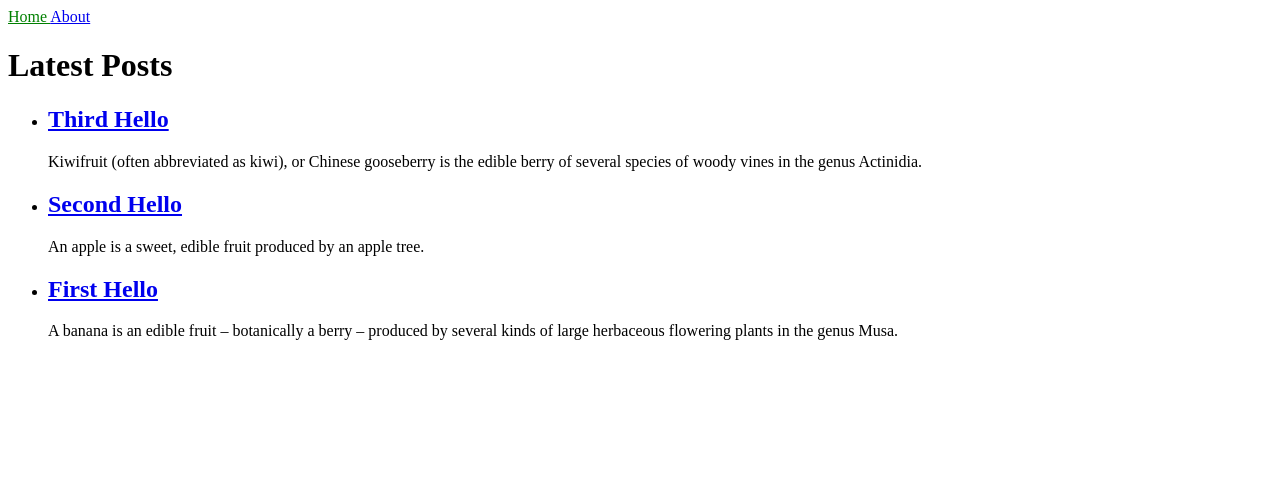
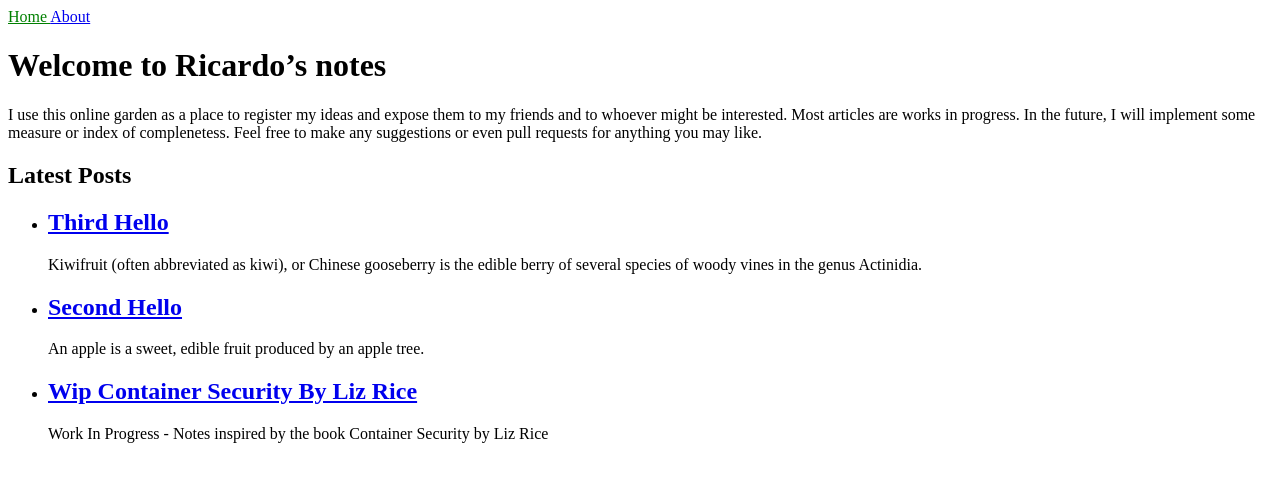
Before and after one commit to ricardoptcosta/ricardoptcosta.github.io, a Jekyll site: the page built from index.md, in a window 1280 px wide. Shown: the top 482 px of the page. Built offline with Jekyll 4.4.1, drawn with Linux system fonts in a browser that asks for light colours; part of the change alters nothing that is shown.

Commit message:
start Container Security notes post

```diff
--- /dev/null
+++ b/_posts/2021-04-03-WIP-container-security -by-Liz-Rice.md
@@ -0,0 +1,56 @@
+---
+layout: post
+author: ricardo
+---
+Work In Progress - Notes inspired by the book Container Security by Liz Rice
+
+# Chapters
+1. Container Security Threats
+2. Linux System Calls, Permissions, and Capabilities
+3. Control Groups
+4. Container Isolation
+5. Virtual Machines
+6. Container Images
+7. Software Vulnerabilities in Images
+8. Strengthening Container Isolation
+9. Breaking Container Isolation
+10. Container Network Security
+11. Securely Connecting Components with TLS
+12. Passing Secrets to Containers
+13. Container Runtime Protection
+14. Containers and the OWASP Top 10
+
+# Keywords and Notes
+1. ## Container Security Threats
+   + Container Threat Model
+   + Multitenancy
+   + Security Principles
+      1. Least Principle
+      2. Defense in Depth
+      3. Reducing the Attack Surface
+      4. Limiting the Blast Radius
+      5. Segregation of Duties
+
+2. ## Linux System Calls, Permissions, and Capabilities
+    - Files Permissions
+    Everything is a file
+        1. setuid and setgid
+        what?
+        why?
+        how?
+    - Privilege Escalation
+    It is the idea that attackers escalate the permissions of processes that were not meant to be able to do so. By default containers run as root unlike most processes in Linux. As such they are particularly vulnerable to privilige escalation.
+    - Notes
+    Root on the host and on a container are one and the same thing
+3. Control Groups
+4. Container Isolation
+5. Virtual Machines
+6. Container Images
+7. Software Vulnerabilities in Images
+8. Strengthening Container Isolation
+9. Breaking Container Isolation
+10. Container Network Security
+11. Securely Connecting Components with TLS
+12. Passing Secrets to Containers
+13. Container Runtime Protection
+14. Containers and the OWASP Top 10
--- a/_posts/2021-04-03-first-hello.md
+++ /dev/null
@@ -1,12 +0,0 @@
----
-layout: post
-author: ricardo
----
-A banana is an edible fruit – botanically a berry – produced by several kinds
-of large herbaceous flowering plants in the genus Musa.
-
-In some countries, bananas used for cooking may be called "plantains",
-distinguishing them from dessert bananas. The fruit is variable in size, color,
-and firmness, but is usually elongated and curved, with soft flesh rich in
-starch covered with a rind, which may be green, yellow, red, purple, or brown
-when ripe.
--- a/index.md
+++ b/index.md
@@ -3,7 +3,11 @@ layout: default
 title: Home
 ---
 
-<h1>Latest Posts</h1>
+# Welcome to Ricardo's notes #
+
+I use this online garden as a place to register my ideas and expose them to my friends and to whoever might be interested. Most articles are works in progress. In the future, I will implement some measure or index of complenetess. Feel free to make any suggestions or even pull requests for anything you may like.
+
+<h2>Latest Posts</h2>
 
 <ul>
   {% for post in site.posts %}
```
